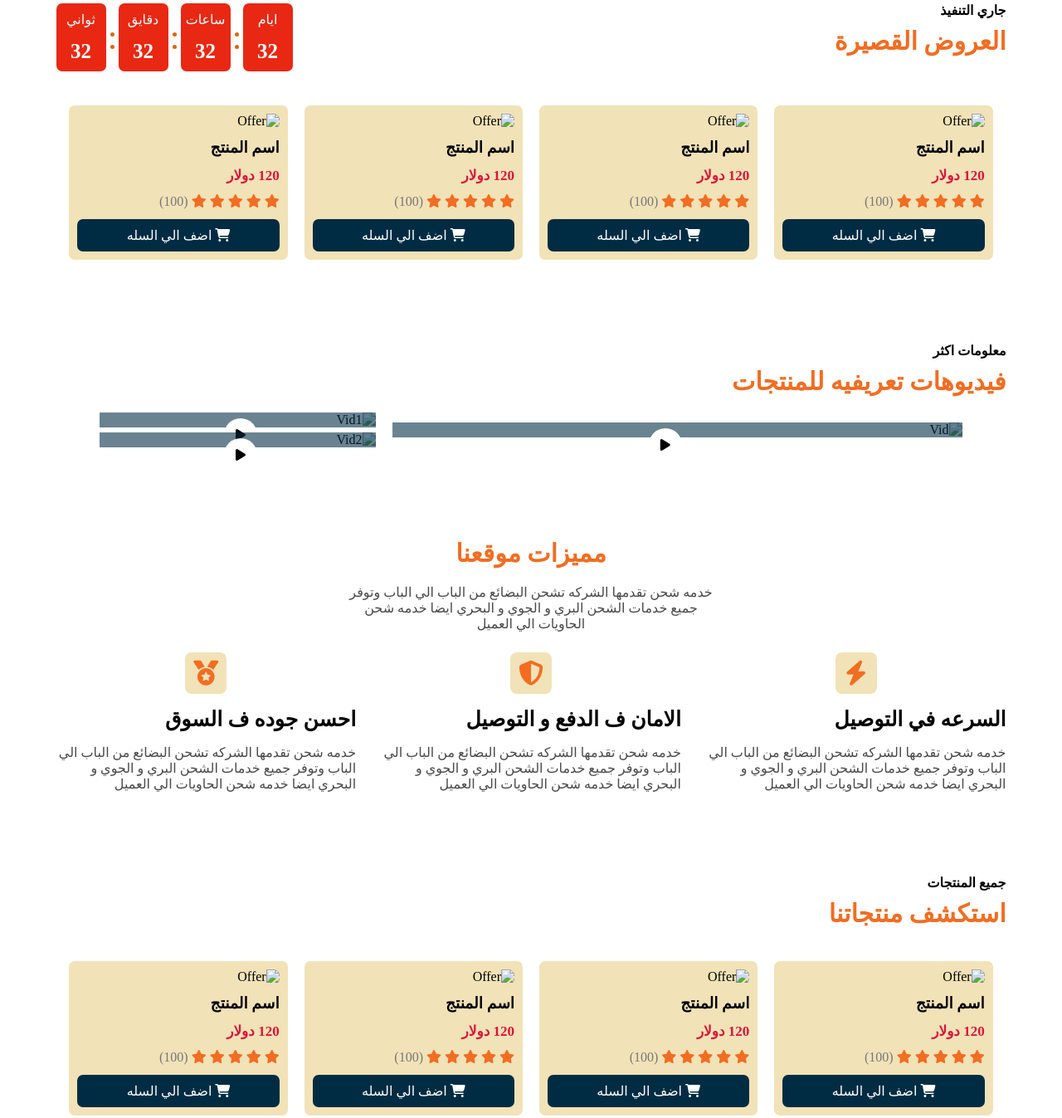
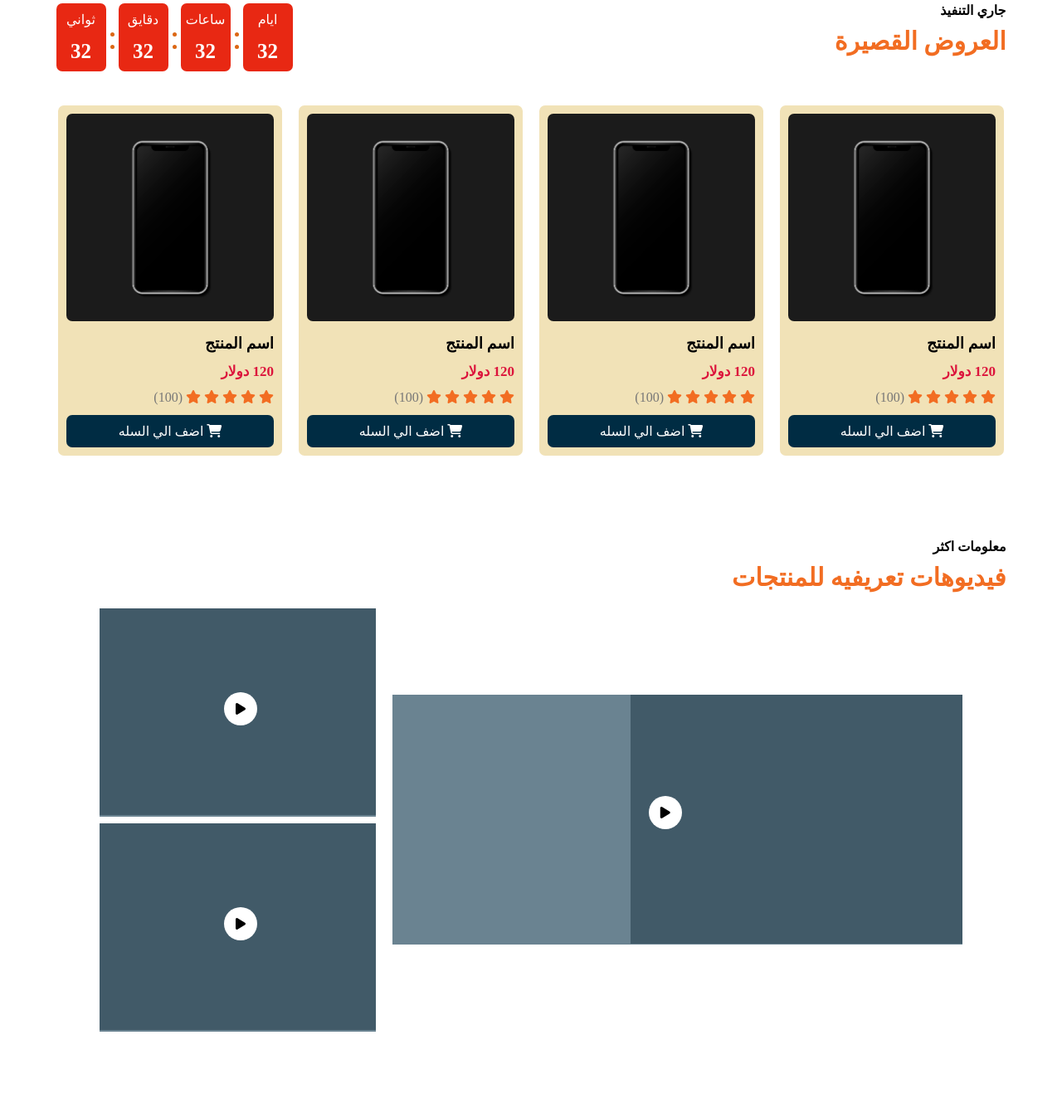
Before and after one commit to Mahmoudshar0/NTI_Project, a plain HTML site: page index.html in a window 1280 px wide. Shown: the part 2154-3501 px from the top of the page at 83% size. Drawn offline with Linux system fonts and the light colour scheme; the site is published under a folder, as on GitHub Pages, so addresses that start at the root find nothing.

Commit message:
Update index.html

```diff
--- a/index.html
+++ b/index.html
@@ -236,7 +236,7 @@
             </div>
             <div class="boxes">
                <div class="box">
-                  <img src="/imgs/phone.jpg" alt="offer">
+                  <img src="imgs/phone.jpg" alt="offer">
                   <h3>
                      اسم المنتج
                   </h3>
@@ -257,7 +257,7 @@
                   </a>
                </div>
                <div class="box">
-                  <img src="/imgs/phone.jpg" alt="offer">
+                  <img src="imgs/phone.jpg" alt="offer">
                   <h3>
                      اسم المنتج
                   </h3>
@@ -278,7 +278,7 @@
                   </a>
                </div>
                <div class="box">
-                  <img src="/imgs/phone.jpg" alt="offer">
+                  <img src="imgs/phone.jpg" alt="offer">
                   <h3>
                      اسم المنتج
                   </h3>
@@ -299,7 +299,7 @@
                   </a>
                </div>
                <div class="box">
-                  <img src="/imgs/phone.jpg" alt="offer">
+                  <img src="imgs/phone.jpg" alt="offer">
                   <h3>
                      اسم المنتج
                   </h3>
@@ -337,14 +337,14 @@
             </h2>
             <div class="boxes">
                <div class="right">
-                  <img src="/imgs/bag.jpg" alt="vid">
+                  <img src="imgs/bag.jpg" alt="vid">
                </div>
                <div class="left">
                   <div class="up">
-                     <img src="/imgs/bag.jpg" alt="vid1">
+                     <img src="imgs/bag.jpg" alt="vid1">
                   </div>
                   <div class="down">
-                     <img src="/imgs/bag.jpg" alt="vid2">
+                     <img src="imgs/bag.jpg" alt="vid2">
                   </div>
                </div>
             </div>
@@ -417,7 +417,7 @@
             </div>
             <div class="boxes">
                <div class="box">
-                  <img src="/imgs/phone.jpg" alt="offer">
+                  <img src="imgs/phone.jpg" alt="offer">
                   <h3>
                      اسم المنتج
                   </h3>
@@ -438,7 +438,7 @@
                   </a>
                </div>
                <div class="box">
-                  <img src="/imgs/phone.jpg" alt="offer">
+                  <img src="imgs/phone.jpg" alt="offer">
                   <h3>
                      اسم المنتج
                   </h3>
@@ -459,7 +459,7 @@
                   </a>
                </div>
                <div class="box">
-                  <img src="/imgs/phone.jpg" alt="offer">
+                  <img src="imgs/phone.jpg" alt="offer">
                   <h3>
                      اسم المنتج
                   </h3>
@@ -480,7 +480,7 @@
                   </a>
                </div>
                <div class="box">
-                  <img src="/imgs/phone.jpg" alt="offer">
+                  <img src="imgs/phone.jpg" alt="offer">
                   <h3>
                      اسم المنتج
                   </h3>
@@ -551,9 +551,9 @@
                </div>
                <div class="box">
                   <h2>تنزيل تطبيقنا </h2>
-                  <img src="/imgs/play.png" alt="apple" width="150px" height="60px">
+                  <img src="imgs/play.png" alt="apple" width="150px" height="60px">
                   <br>
-                  <img src="/imgs/apple.png" alt="google" width="150px" height="60px">
+                  <img src="imgs/apple.png" alt="google" width="150px" height="60px">
                </div>
             </div>
          </div>
```
